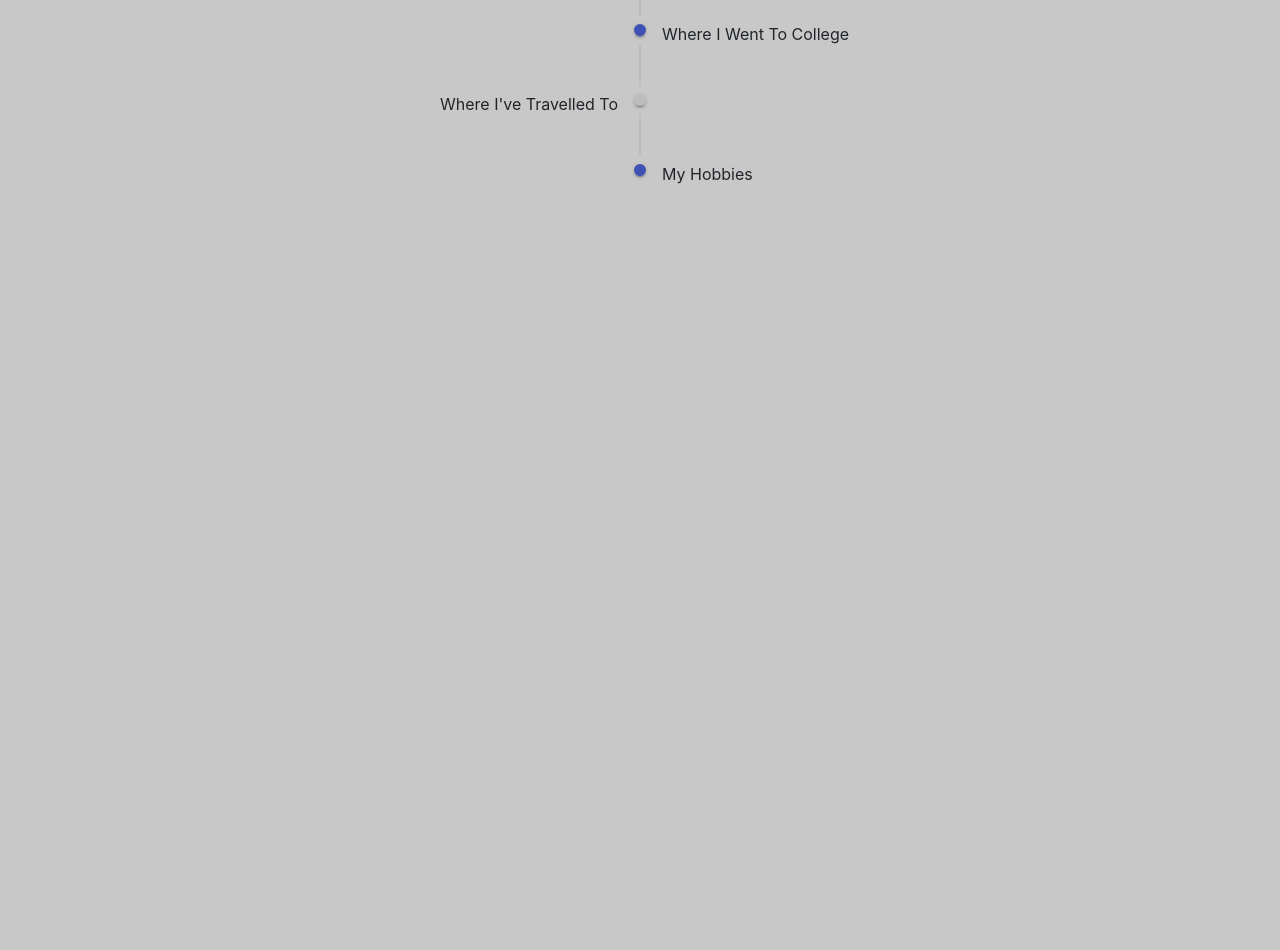
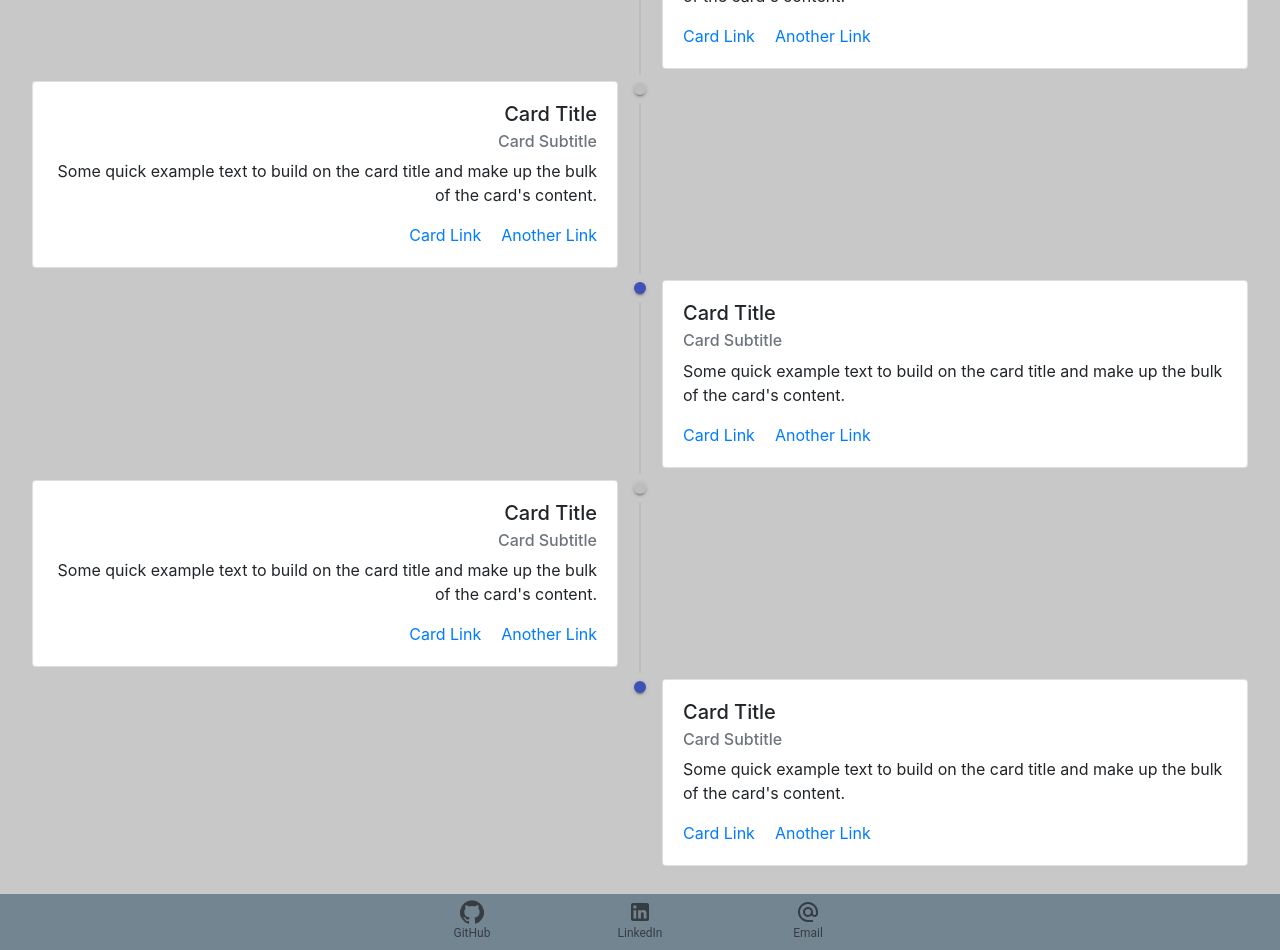
Before and after one commit to danmurphy1217/website, a React (Create React App) app: page /about in a window 1280 px wide. Shown: the part 580-1530 px from the top of the page. Before the commit the page ends 828 px from the top, so only its background shows below. Built offline with nearby package versions, Linux system fonts and the light colour scheme.

Commit message:
add footer and href links

```diff
--- a/src/components/AboutMain.js
+++ b/src/components/AboutMain.js
@@ -5,14 +5,7 @@ import TimelineSeparator from "@material-ui/lab/TimelineSeparator";
 import TimelineConnector from "@material-ui/lab/TimelineConnector";
 import TimelineContent from "@material-ui/lab/TimelineContent";
 import TimelineDot from "@material-ui/lab/TimelineDot";
-
-const timelineItems = [
-  "Where I Was Born",
-  "Where I Went To High School",
-  "Where I Went To College",
-  "Where I've Travelled To",
-  "My Hobbies"
-]
+import Card from "react-bootstrap/Card";
 
 export default function ColorsTimeline() {
   const timelineData = [
@@ -20,29 +13,41 @@ export default function ColorsTimeline() {
     "Where I Went To High School",
     "Where I Went To College",
     "Where I've Travelled To",
-    "My Hobbies"
-  ]
+    "My Hobbies",
+  ];
   const timelineItems = [];
-  timelineData.forEach( (item) => {
+  timelineData.forEach((item) => {
     const indexOfItem = timelineData.indexOf(item);
 
-    const color = indexOfItem% 2 === 0 ? "primary" : "grey"
-    const connector = indexOfItem === timelineData.length -1 ? null : <TimelineConnector />
+    const color = indexOfItem % 2 === 0 ? "primary" : "grey";
+    const connector =
+      indexOfItem === timelineData.length - 1 ? null : <TimelineConnector />;
+    const styledItem = (
+      <Card >
+        <Card.Body>
+          <Card.Title>Card Title</Card.Title>
+          <Card.Subtitle className="mb-2 text-muted">
+            Card Subtitle
+          </Card.Subtitle>
+          <Card.Text>
+            Some quick example text to build on the card title and make up the
+            bulk of the card's content.
+          </Card.Text>
+          <Card.Link href="#">Card Link</Card.Link>
+          <Card.Link href="#">Another Link</Card.Link>
+        </Card.Body>
+      </Card>
+    );
 
     timelineItems.push(
       <TimelineItem>
         <TimelineSeparator>
-          <TimelineDot color={color}/>
-          {/* <TimelineConnector /> */}
+          <TimelineDot color={color} />
           {connector}
         </TimelineSeparator>
-        <TimelineContent>{item}</TimelineContent>
+        <TimelineContent>{styledItem}</TimelineContent>
       </TimelineItem>
-    )
-  })
-  return (
-    <Timeline align="alternate">
-      {timelineItems}
-    </Timeline>
-  );
+    );
+  });
+  return <Timeline align="alternate">{timelineItems}</Timeline>;
 }
--- /dev/null
+++ b/src/components/Footer.js
@@ -0,0 +1,54 @@
+import TwitterIcon from '@material-ui/icons/Twitter';
+import GitHubIcon from '@material-ui/icons/GitHub';
+import LinkedInIcon from '@material-ui/icons/LinkedIn';
+import AlternateEmailIcon from '@material-ui/icons/AlternateEmail';
+import BottomNavigation from '@material-ui/core/BottomNavigation';
+import BottomNavigationAction from '@material-ui/core/BottomNavigationAction';
+import { makeStyles } from '@material-ui/core/styles';
+import { useState } from 'react';
+
+const useStyles = makeStyles({
+    bottomNav: {
+        backgroundColor: "#748592"
+    }
+})
+
+const NavBarItems = {
+    GitHub: {
+        value: "github",
+        icon: <GitHubIcon/>,
+        href: "https://github.com/danmurphy1217"
+    },
+    LinkedIn: {
+        value: "linkedin",
+        icon: <LinkedInIcon/>,
+        href: "https://www.linkedin.com/in/daniel-p-murphy/"
+    },
+    Email: {
+        value: "email",
+        icon: <AlternateEmailIcon/>,
+        href: "mailto:danielmurph8@gmail.com"
+    }
+}
+
+const Footer = () => {
+    const classes = useStyles();
+
+    //  TODO : refactor
+    // const BottomNavActions = []
+    // NavBarItems.forEach( (item) => {
+    //     BottomNavActions.push(
+    //         <BottomNavigationAction/>
+    //     )
+    // })
+
+    return (
+        <BottomNavigation showLabels className= {classes.bottomNav}>
+            <BottomNavigationAction href="https://github.com/danmurphy1217" target="_blank" label="GitHub" value="github" icon={<GitHubIcon/>}/>
+            <BottomNavigationAction href="https://www.linkedin.com/in/daniel-p-murphy/" target="_blank" label="LinkedIn" value="linkedin" icon={<LinkedInIcon/>}/>
+            <BottomNavigationAction href="mailto:danielmurph8@gmail.com" target="_blank" label="Email" value="email" icon={<AlternateEmailIcon/>}/>
+        </BottomNavigation>
+    )
+}
+
+export default Footer;
--- a/src/components/ProjectSidebar.js
+++ b/src/components/ProjectSidebar.js
@@ -1,7 +1,7 @@
 import styled from "styled-components";
 import "react-responsive-carousel/lib/styles/carousel.min.css"; // requires a loader
 import SidebarWith from "./extras/buildProjectSidebar";
-
+import Footer from "../components/Footer"
 const items = [
   {
     companyName: "Stacauto",
@@ -285,16 +285,19 @@ const Root = styled.div`
 `;
 const MainCard = styled.div`
   width: auto;
-  padding-bottom: 225px;
+  padding-bottom: 150px;
 `;
 
 const ProjectSidebar = () => {
   return (
-    <Root>
-      <MainCard>
-        <SidebarWith companyDetails={items} />
-      </MainCard>
-    </Root>
+    <div>
+      <Root>
+        <MainCard>
+          <SidebarWith companyDetails={items} />
+        </MainCard>
+      </Root>
+      <Footer />
+    </div>
   );
 };
 
--- a/src/components/extras/buildProjectSidebar.js
+++ b/src/components/extras/buildProjectSidebar.js
@@ -31,8 +31,7 @@ const useStyles = makeStyles((theme) => ({
   header: {
     paddingLeft: theme.spacing(2),
     color: "black",
-    fontWeight: "bold",
-    fontSize: "25px",
+    fontSize: "30px",
     paddingTop: "20%",
   },
 }));
--- a/src/pages/About.js
+++ b/src/pages/About.js
@@ -3,6 +3,7 @@ import styled from "styled-components";
 import { Descriptors } from "../components/HomeMain";
 import BasicTimeline from "../components/AboutMain";
 import { formatOf } from "../components/extras/customFormatters";
+import Footer from "../components/Footer";
 
 const AboutBody = styled.div`
   // background-color: #005086;
@@ -14,6 +15,7 @@ const AboutPage = () => {
         <Header />
         <Descriptors plaintext="ABOUT ME" />
         <BasicTimeline />
+        <Footer />
       </AboutBody>
   );
 };
--- a/src/pages/Home.js
+++ b/src/pages/Home.js
@@ -2,6 +2,7 @@ import Header from "../components/Header";
 import { Descriptors } from "../components/HomeMain";
 import HomePageSupporters from "../components/HomeSecondary";
 import { formatOf } from "../components/extras/customFormatters";
+import Footer from "../components/Footer";
 
 const HomePage = () => {
   return (
@@ -21,6 +22,7 @@ const HomePage = () => {
         }}
       />
       <HomePageSupporters />
+      <Footer/>
     </div>
   );
 };
--- a/src/pages/Projects.js
+++ b/src/pages/Projects.js
@@ -5,7 +5,7 @@ const ProjectsPage = () => {
     return (
         <div>
             <Header />
-            <ProjectSidebar ></ProjectSidebar>
+            <ProjectSidebar />
         </div>
     )
 }
```
Also changed, not shown: 1 other file (tests, documents, lock files or other folders).
